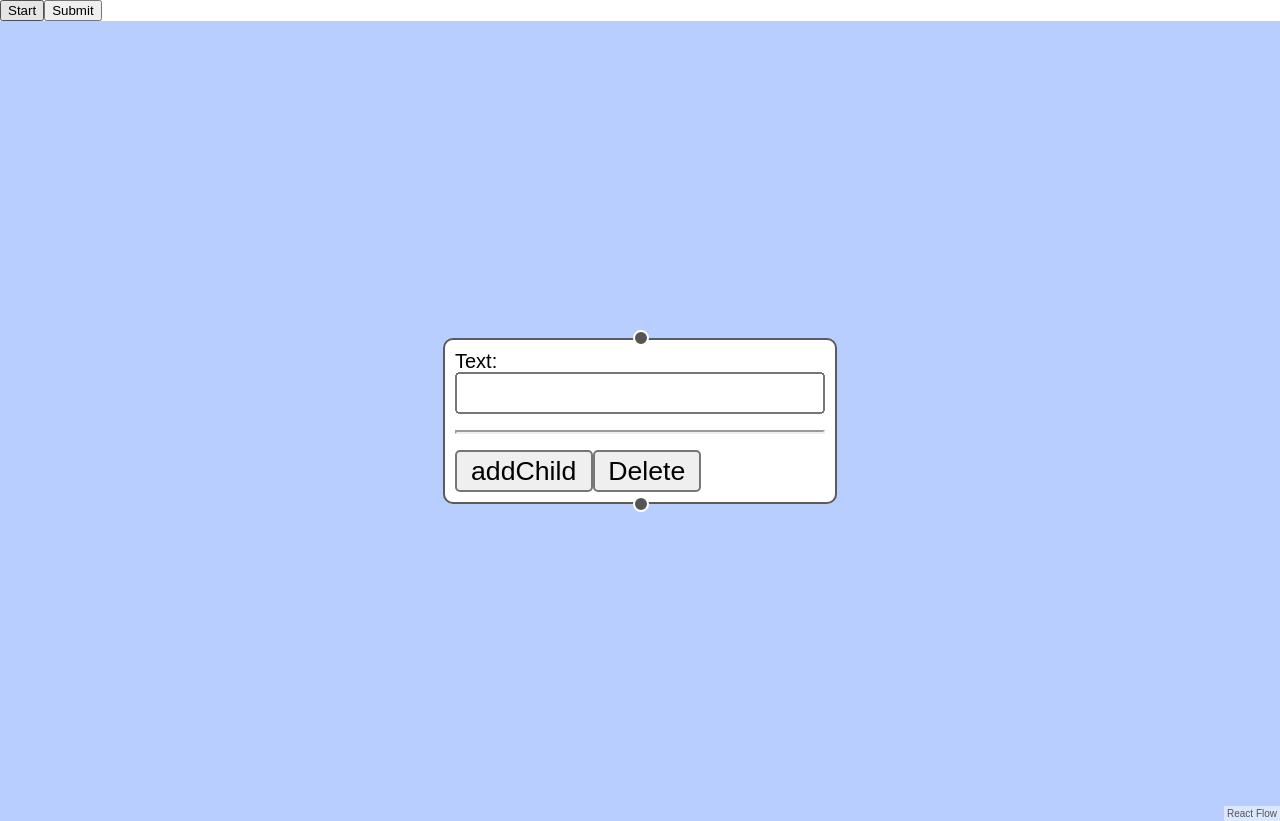
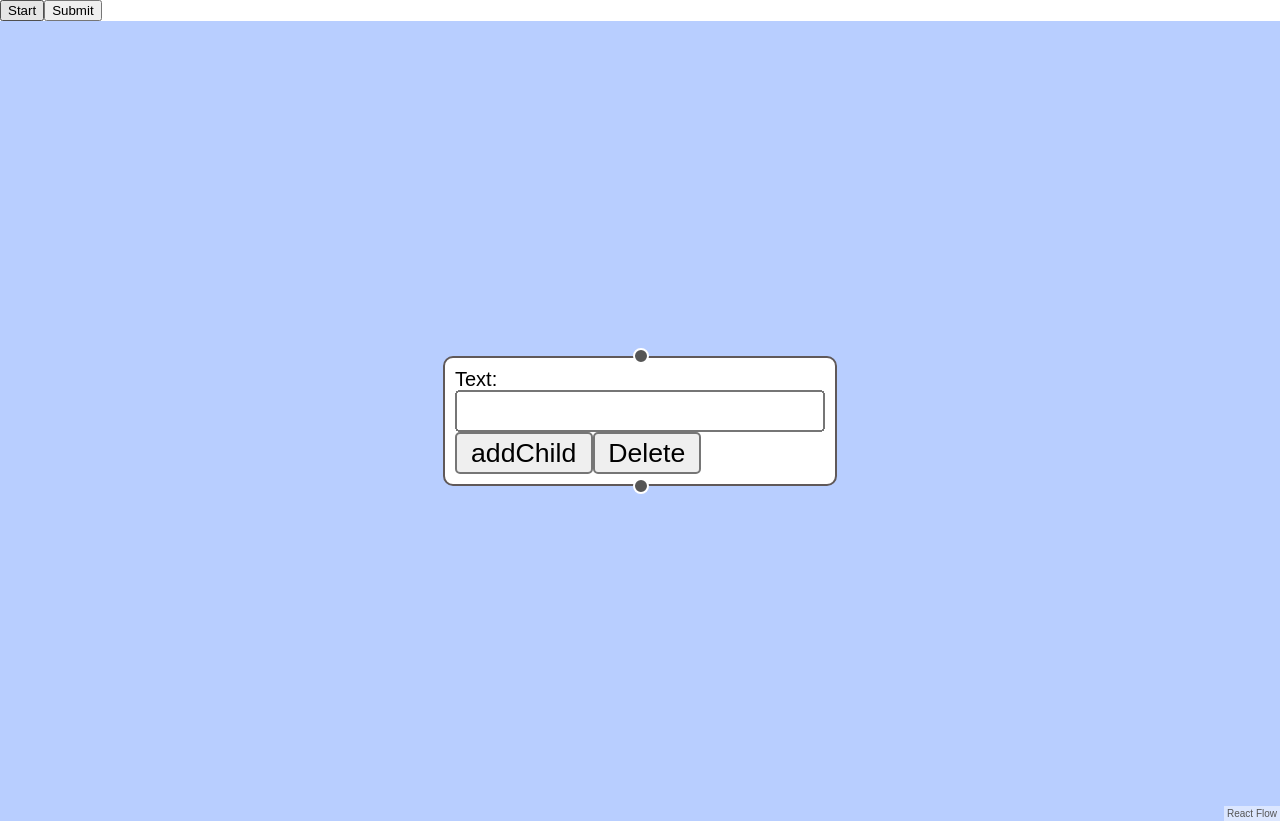
Before and after one commit to vatsalmanvar/know-your-relation, a React (Create React App) app in the folder frontend/: page / in a window 1280 px wide. Built offline with nearby package versions, Linux system fonts and the light colour scheme.

Commit message:
adding a child though only button is done, (nodes) is updated but re-redering is not done

```diff
--- a/frontend/src/components/Demo.js
+++ b/frontend/src/components/Demo.js
@@ -10,6 +10,14 @@ const rfStyle = {
 
 
 const nodeTypes = { textUpdater: TextUpdaterNode };
+let globalNodes = []
+let globalCurrNode = {
+  id:'1',
+  type: 'textUpdater',
+  position: { x: 50, y: 50 },
+  data: { value: 123, child:0 },
+};
+
 
 let vatsal="manvar";
 let textbox;
@@ -18,7 +26,18 @@ function TextUpdaterNode({ data }) {
   const onChange = useCallback((evt) => {
     textbox=evt.target.name;
     vatsal=evt.target.value;
-    //console.log(vatsal,textbox);
+    console.log(vatsal,textbox);
+  }, []);
+
+  const addChild = useCallback((evt)=>{
+    globalCurrNode.data.child = globalCurrNode.data.child+1;
+    globalNodes.push({
+      id: ((parseInt(globalCurrNode.id)*10) + globalCurrNode.data.child).toString(),
+      type:'textUpdater',
+      position:{x:globalCurrNode.position.x,y:globalCurrNode.position.y+100},
+      data:{ value:Math.random(), child:0},
+  });
+    console.log('Clicked', globalNodes);
   }, []);
 
   return (
@@ -27,9 +46,9 @@ function TextUpdaterNode({ data }) {
       <div>
         <label htmlFor="text">Text:</label>
         <input id="text" name="text" onChange={onChange} />
-        <hr></hr>
+
         <div>
-          <input type="button" value="addChild" />
+          <input type="button" value="addChild" onClick={addChild}/>
           <input type="button" value="Delete"/>
         </div>
       </div>
@@ -39,7 +58,7 @@ function TextUpdaterNode({ data }) {
 }
 
 function Flow() {
-    const [nodes, setNodes] = useState([
+    let [nodes, setNodes] = useState([
       {
         id:'1',
         type: 'textUpdater',
@@ -47,7 +66,7 @@ function Flow() {
         data: { value: 123, child:0 },
       }
     ]);
-    const [edges, setEdges] = useState([]);
+    let [edges, setEdges] = useState([]);
     const [curNode, setCurNode] = useState(
       {
         id:'1',
@@ -58,51 +77,62 @@ function Flow() {
     );
     //var currentnode = new TextUpdaterNode();
     const FirstNode=()=>{
-      // setNodes((nodes)=>{
-      //   return [...nodes,{
-      //     id:'1',
-      //     type: 'textUpdater',
-      //     position: { x: 50, y: 50 },
-      //     data: { value: 123, child:0 },
-      //   }]
-      // })
+      setNodes((nodes)=>{
+        return [...nodes,{
+          id:'1',
+          type: 'textUpdater',
+          position: { x: 50, y: 50 },
+          data: { value: 123, child:0 },
+        }]
+      })
       console.log('nodes: ',nodes);
     }
 
+    function test(){
+      console.log('test called');
+    }
 
+    // var test = function() {
+    //   console.log('test called');
+    // };
 
+  //   const onNodeClick = useCallback((event, node) => {
+  //     // setCurNode(node);
+  //     // console.log("CurrNode: ", curNode);
 
-    const x = useCallback((event, node) => {
-      // setCurNode(node);
-      // console.log("CurrNode: ", curNode);
+  //     setNodes((nodes)=>{
+  //       console.log('clicked node id: ', curNode.id);
+  //       curNode.data.child = curNode.data.child+1;
+  //       return [...nodes,{
+  //           id: ((parseInt(curNode.id)*10) + curNode.data.child).toString(),
+  //           type:'textUpdater',
+  //           position:{x:curNode.position.x,y:curNode.position.y+100},
+  //           data:{ value:Math.random(), child:0},
+  //       }];
+  //   },[]);
+  //   console.log('init nodes',nodes);
 
-      setNodes((nodes)=>{
-        console.log('clicked node id: ', curNode.id);
-        curNode.data.child = curNode.data.child+1;
-        return [...nodes,{
-            id: ((parseInt(curNode.id)*10) + curNode.data.child).toString(),
-            type:'textUpdater',
-            position:{x:curNode.position.x,y:curNode.position.y+100},
-            data:{ value:Math.random(), child:0},
-        }];
-    },[]);
-    console.log('init nodes',nodes);
-
-  //   setEdges((edges)=>{
-  //     //console.log('click edge',edges);
-  //     return [...edges,{
-  //         id:Math.random(),
-  //         source:node.id,
-  //         target:node.id+node.data.child,
-  //     }];
-  // });
-  })
+  // //   setEdges((edges)=>{
+  // //     //console.log('click edge',edges);
+  // //     return [...edges,{
+  // //         id:Math.random(),
+  // //         source:node.id,
+  // //         target:node.id+node.data.child,
+  // //     }];
+  // // });
+  // })
   const OnSubmit=()=>{
     console.log(nodes);
   }
   const onNodeMouseEnter = useCallback((event, node)=> {
+    globalNodes=nodes;
+    globalCurrNode=node;
     setCurNode(node);
-    console.log("CurrNode: ", curNode);
+    //console.log("CurrNode: ", globalNodes);
+  });
+  const onNodeMouseLeave = useCallback((event, node)=> {
+    nodes = globalNodes;
+    console.log(" --- ------ CurrNode: ", nodes);
   });
   const onNodesChange = useCallback(
     (changes) => setNodes((nds) => applyNodeChanges(changes, nds)),
@@ -132,8 +162,10 @@ function Flow() {
     //onNodeClick={onNodeClick}
     fitView
     style={rfStyle}
-    x={x}
+    test={test}
+    //x={x}
     onNodeMouseEnter={onNodeMouseEnter}
+    onNodeMouseLeave={onNodeMouseLeave}
     />
     </>
     );
```
